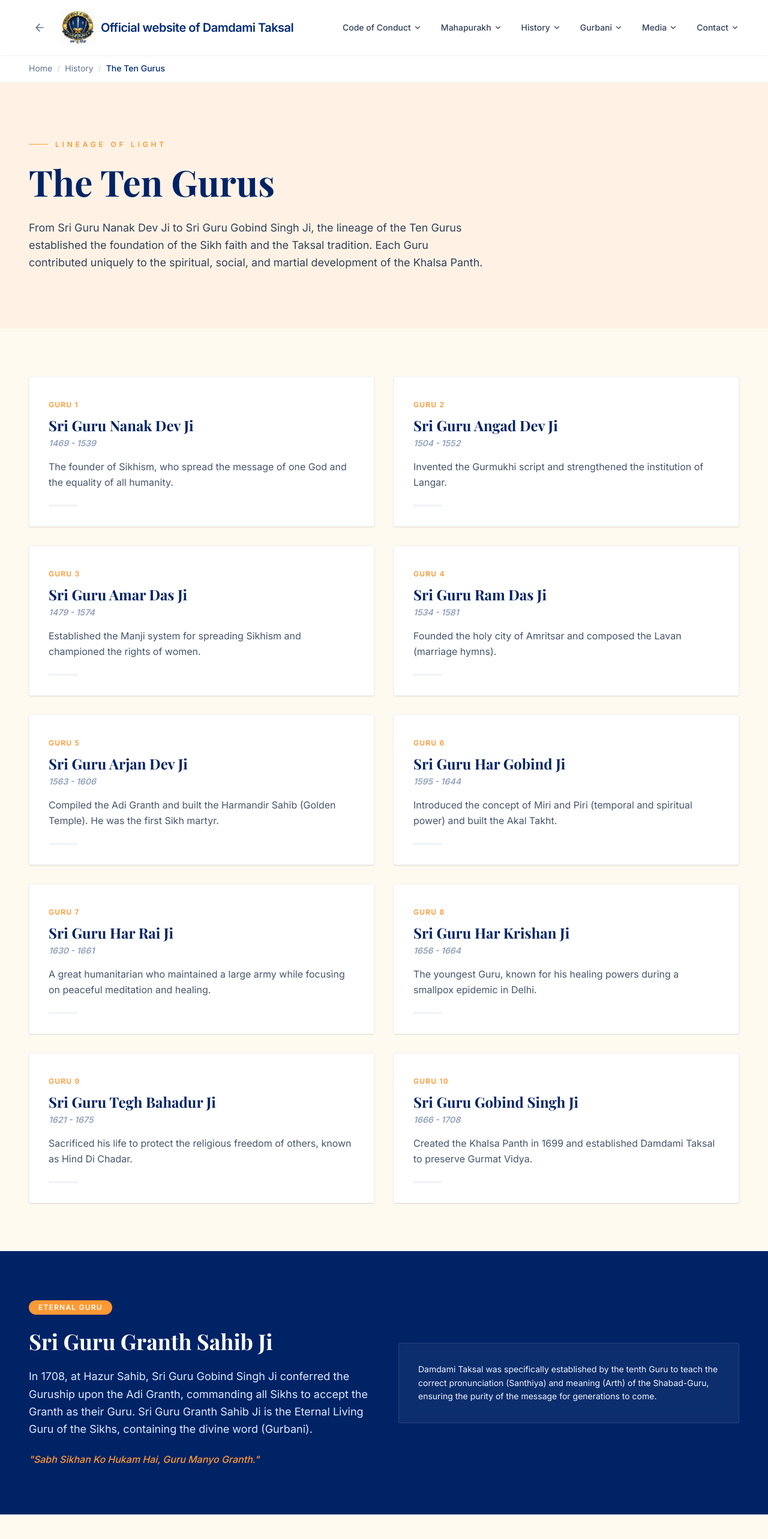
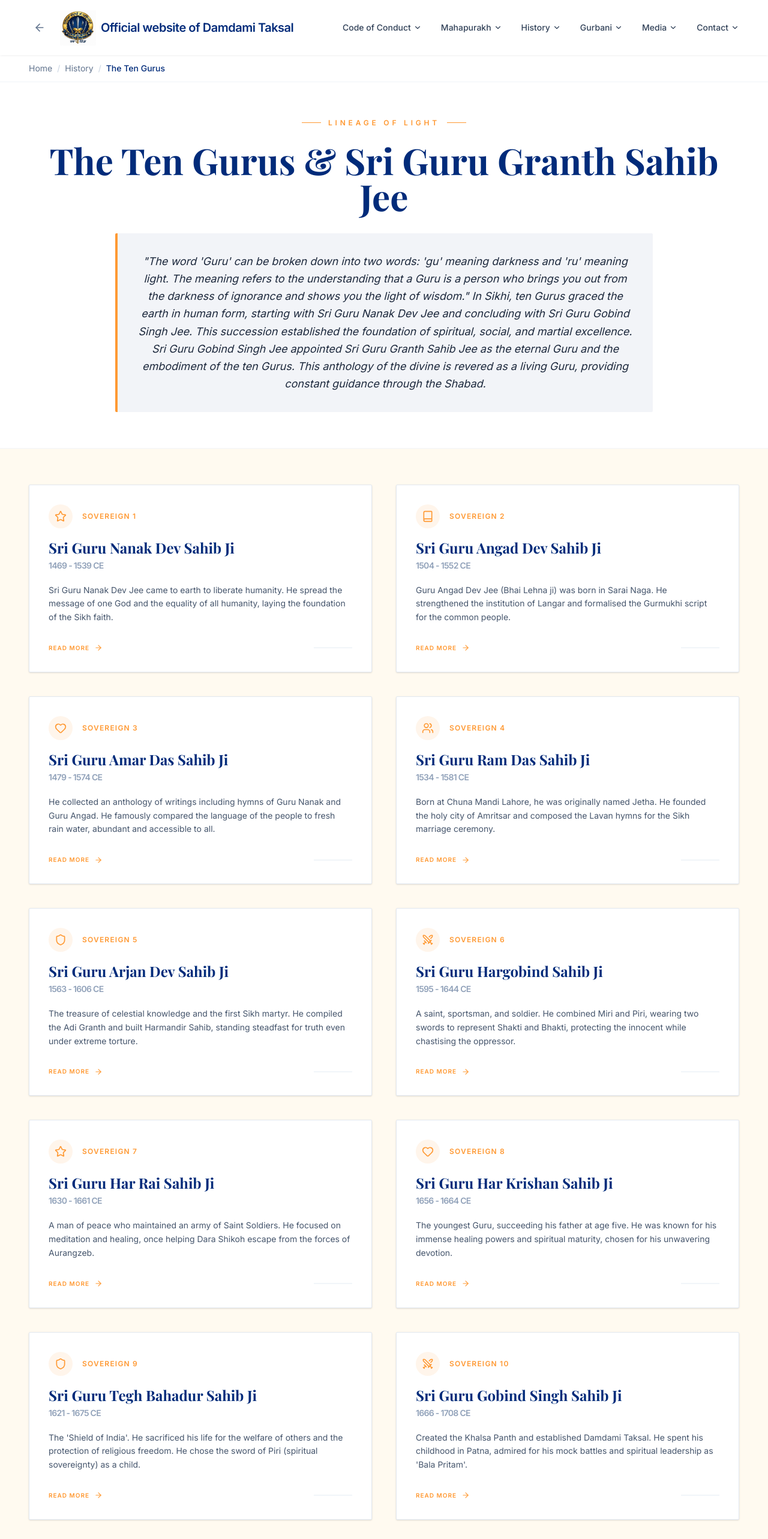
Before and after one commit to gsons-ca/damdami, a Next.js app: page /history/the-ten-gurus in a window 1280 px wide. Shown: the top 2566 px of the page at 60% size. Built offline with nearby package versions, Linux system fonts and the light colour scheme.

Commit message:
update the ten guru page

```diff
--- a/app/history/the-ten-gurus/page.tsx
+++ b/app/history/the-ten-gurus/page.tsx
@@ -1,77 +1,185 @@
+'use client';
+
+import Link from 'next/link';
+import { Book, Shield, Star, Heart, Swords, ArrowRight, Info, Users } from 'lucide-react';
+
 export default function TheTenGurus() {
   const gurus = [
-    { id: 1, name: "Sri Guru Nanak Dev Ji", period: "1469 - 1539", desc: "The founder of Sikhism, who spread the message of one God and the equality of all humanity." },
-    { id: 2, name: "Sri Guru Angad Dev Ji", period: "1504 - 1552", desc: "Invented the Gurmukhi script and strengthened the institution of Langar." },
-    { id: 3, name: "Sri Guru Amar Das Ji", period: "1479 - 1574", desc: "Established the Manji system for spreading Sikhism and championed the rights of women." },
-    { id: 4, name: "Sri Guru Ram Das Ji", period: "1534 - 1581", desc: "Founded the holy city of Amritsar and composed the Lavan (marriage hymns)." },
-    { id: 5, name: "Sri Guru Arjan Dev Ji", period: "1563 - 1606", desc: "Compiled the Adi Granth and built the Harmandir Sahib (Golden Temple). He was the first Sikh martyr." },
-    { id: 6, name: "Sri Guru Har Gobind Ji", period: "1595 - 1644", desc: "Introduced the concept of Miri and Piri (temporal and spiritual power) and built the Akal Takht." },
-    { id: 7, name: "Sri Guru Har Rai Ji", period: "1630 - 1661", desc: "A great humanitarian who maintained a large army while focusing on peaceful meditation and healing." },
-    { id: 8, name: "Sri Guru Har Krishan Ji", period: "1656 - 1664", desc: "The youngest Guru, known for his healing powers during a smallpox epidemic in Delhi." },
-    { id: 9, name: "Sri Guru Tegh Bahadur Ji", period: "1621 - 1675", desc: "Sacrificed his life to protect the religious freedom of others, known as Hind Di Chadar." },
-    { id: 10, name: "Sri Guru Gobind Singh Ji", period: "1666 - 1708", desc: "Created the Khalsa Panth in 1699 and established Damdami Taksal to preserve Gurmat Vidya." },
+    {
+      id: 1,
+      name: "Sri Guru Nanak Dev Sahib Ji",
+      period: "1469 - 1539 CE",
+      icon: <Star className="text-[#ff9933]" size={20} />,
+      desc: "Sri Guru Nanak Dev Jee came to earth to liberate humanity. He spread the message of one God and the equality of all humanity, laying the foundation of the Sikh faith."
+    },
+    {
+      id: 2,
+      name: "Sri Guru Angad Dev Sahib Ji",
+      period: "1504 - 1552 CE",
+      icon: <Book className="text-[#ff9933]" size={20} />,
+      desc: "Guru Angad Dev Jee (Bhai Lehna ji) was born in Sarai Naga. He strengthened the institution of Langar and formalised the Gurmukhi script for the common people."
+    },
+    {
+      id: 3,
+      name: "Sri Guru Amar Das Sahib Ji",
+      period: "1479 - 1574 CE",
+      icon: <Heart className="text-[#ff9933]" size={20} />,
+      desc: "He collected an anthology of writings including hymns of Guru Nanak and Guru Angad. He famously compared the language of the people to fresh rain water, abundant and accessible to all."
+    },
+    {
+      id: 4,
+      name: "Sri Guru Ram Das Sahib Ji",
+      period: "1534 - 1581 CE",
+      icon: <Users className="text-[#ff9933]" size={20} />,
+      desc: "Born at Chuna Mandi Lahore, he was originally named Jetha. He founded the holy city of Amritsar and composed the Lavan hymns for the Sikh marriage ceremony."
+    },
+    {
+      id: 5,
+      name: "Sri Guru Arjan Dev Sahib Ji",
+      period: "1563 - 1606 CE",
+      icon: <Shield className="text-[#ff9933]" size={20} />,
+      desc: "The treasure of celestial knowledge and the first Sikh martyr. He compiled the Adi Granth and built Harmandir Sahib, standing steadfast for truth even under extreme torture."
+    },
+    {
+      id: 6,
+      name: "Sri Guru Hargobind Sahib Ji",
+      period: "1595 - 1644 CE",
+      icon: <Swords className="text-[#ff9933]" size={20} />,
+      desc: "A saint, sportsman, and soldier. He combined Miri and Piri, wearing two swords to represent Shakti and Bhakti, protecting the innocent while chastising the oppressor."
+    },
+    {
+      id: 7,
+      name: "Sri Guru Har Rai Sahib Ji",
+      period: "1630 - 1661 CE",
+      icon: <Star className="text-[#ff9933]" size={20} />,
+      desc: "A man of peace who maintained an army of Saint Soldiers. He focused on meditation and healing, once helping Dara Shikoh escape from the forces of Aurangzeb."
+    },
+    {
+      id: 8,
+      name: "Sri Guru Har Krishan Sahib Ji",
+      period: "1656 - 1664 CE",
+      icon: <Heart className="text-[#ff9933]" size={20} />,
+      desc: "The youngest Guru, succeeding his father at age five. He was known for his immense healing powers and spiritual maturity, chosen for his unwavering devotion."
+    },
+    {
+      id: 9,
+      name: "Sri Guru Tegh Bahadur Sahib Ji",
+      period: "1621 - 1675 CE",
+      icon: <Shield className="text-[#ff9933]" size={20} />,
+      desc: "The 'Shield of India'. He sacrificed his life for the welfare of others and the protection of religious freedom. He chose the sword of Piri (spiritual sovereignty) as a child."
+    },
+    {
+      id: 10,
+      name: "Sri Guru Gobind Singh Sahib Ji",
+      period: "1666 - 1708 CE",
+      icon: <Swords className="text-[#ff9933]" size={20} />,
+      desc: "Created the Khalsa Panth and established Damdami Taksal. He spent his childhood in Patna, admired for his mock battles and spiritual leadership as 'Bala Pritam'."
+    },
   ];
 
   return (
-    <main className="bg-[#fffaf0]">
-      <header className="bg-[#fff2e5] py-16 sm:py-24">
+    <main className="min-h-screen bg-[#fffaf0]">
+      {/* Pro Header Section */}
+      <header className="bg-white border-b border-slate-100 py-10 sm:py-15">
         <div className="mx-auto max-w-7xl px-6 sm:px-8 lg:px-12">
-          <div className="flex items-center gap-3 mb-6">
-            <span className="h-px w-8 bg-[#ff9933]"></span>
-            <p className="text-xs font-bold uppercase tracking-[0.4em] text-[#ff9933]">Lineage of Light</p>
+          <div className="text-center">
+            <div className="flex items-center justify-center gap-3 mb-6">
+              <span className="h-px w-8 bg-[#ff9933]"></span>
+              <p className="text-xs font-black uppercase tracking-[0.4em] text-[#ff9933]">Lineage of Light</p>
+              <span className="h-px w-8 bg-[#ff9933]"></span>
+            </div>
+            <h1 className="font-playfair text-4xl font-bold text-[#002b7a] sm:text-6xl mb-8">The Ten Gurus & Sri Guru Granth Sahib Jee</h1>
+
+            <div className="mx-auto max-w-4xl space-y-6 text-lg leading-relaxed text-slate-700">
+              <div className="p-8 rounded-[2px] bg-[#002b7a]/5 border-l-4 border-[#ff9933] italic text-slate-800">
+                "The word 'Guru' can be broken down into two words: 'gu' meaning darkness and 'ru' meaning light. The meaning refers to the understanding that a Guru is a person who brings you out from the darkness of ignorance and shows you the light of wisdom."
+                In Sikhi, ten Gurus graced the earth in human form, starting with Sri Guru Nanak Dev Jee and concluding with Sri Guru Gobind Singh Jee. This succession established the foundation of spiritual, social, and martial excellence.
+                Sri Guru Gobind Singh Jee appointed Sri Guru Granth Sahib Jee as the eternal Guru and the embodiment of the ten Gurus. This anthology of the divine is revered as a living Guru, providing constant guidance through the Shabad.
+              </div>
+            </div>
           </div>
-          <h1 className="font-playfair text-4xl font-bold text-[#002366] sm:text-6xl">The Ten Gurus</h1>
-          <p className="mt-8 max-w-3xl text-lg leading-relaxed text-slate-700">
-            From Sri Guru Nanak Dev Ji to Sri Guru Gobind Singh Ji, the lineage of the Ten Gurus established
-            the foundation of the Sikh faith and the Taksal tradition. Each Guru contributed uniquely to the
-            spiritual, social, and martial development of the Khalsa Panth.
-          </p>
         </div>
       </header>
 
-      <section className="py-20">
+      {/* The Ten Gurus Grid */}
+      <section className="py-15">
         <div className="mx-auto max-w-7xl px-6 sm:px-8 lg:px-12">
-          <div className="grid gap-8 md:grid-cols-2">
+          <div className="grid gap-10 md:grid-cols-2">
             {gurus.map((guru) => (
               <article
                 key={guru.id}
-                className="group relative flex flex-col justify-between rounded-[2px] border border-slate-100 bg-white p-8 shadow-sm transition-all hover:border-[#ff9933]/30 hover:shadow-xl"
+                className="group relative flex flex-col justify-between rounded-[2px] border border-slate-200 bg-white p-8 shadow-sm transition-all duration-300 hover:border-[#ff9933]/40 hover:shadow-xl"
               >
                 <div>
-                  <span className="text-xs font-bold uppercase tracking-widest text-[#ff9933]">Guru {guru.id}</span>
-                  <h2 className="mt-2 text-2xl font-bold text-[#002366]">{guru.name}</h2>
-                  <p className="mt-1 text-sm font-semibold text-slate-400 italic">{guru.period}</p>
-                  <p className="mt-4 leading-relaxed text-slate-600">{guru.desc}</p>
+                  <div className="flex items-center gap-4 mb-4">
+                    <div className="flex h-10 w-10 items-center justify-center rounded-full bg-[#ff9933]/10">
+                      {guru.icon}
+                    </div>
+                    <span className="text-xs font-bold uppercase tracking-widest text-[#ff9933]">Sovereign {guru.id}</span>
+                  </div>
+                  <h2 className="font-playfair text-2xl font-bold text-[#002b7a] transition-colors group-hover:text-[#ff9933]">{guru.name}</h2>
+                  <p className="mt-1 text-sm font-bold text-slate-400 uppercase tracking-tighter">{guru.period}</p>
+                  <p className="mt-5 text-sm leading-relaxed text-slate-600">{guru.desc}</p>
                 </div>
-                <div className="mt-6 h-1 w-12 bg-slate-100 transition-all group-hover:w-full group-hover:bg-[#ff9933]"></div>
+                <div className="mt-8 flex items-center justify-between">
+                  <Link href={`/history/timeline-events`} className="text-[10px] font-bold uppercase tracking-widest text-[#ff9933] hover:text-[#002b7a] transition-colors flex items-center gap-2">
+                    Read more <ArrowRight size={14} />
+                  </Link>
+                  <div className="h-0.5 w-16 bg-slate-100 transition-all group-hover:w-24 group-hover:bg-[#ff9933]"></div>
+                </div>
               </article>
             ))}
           </div>
         </div>
       </section>
 
-      {/* Closing Section: Sri Guru Granth Sahib Ji */}
-      <section className="bg-[#002366] py-20 text-white">
-        <div className="mx-auto max-w-7xl px-6 sm:px-8 lg:px-12">
-          <div className="grid gap-12 lg:grid-cols-2 lg:items-center">
+      {/* Eternal Guru Section: Sri Guru Granth Sahib Ji */}
+      <section className="bg-[#002b7a] py-24 text-white overflow-hidden relative">
+        {/* Subtle Decorative Icon */}
+        <Book className="absolute -right-20 -top-20 h-80 w-80 text-white/5 rotate-12" />
+
+        <div className="relative z-10 mx-auto max-w-7xl px-6 sm:px-8 lg:px-12">
+          <div className="grid gap-16 lg:grid-cols-2 lg:items-center">
             <div className="space-y-6">
-              <div className="inline-block rounded-full bg-[#ff9933] px-4 py-1 text-xs font-bold uppercase tracking-widest text-white">
+              <div className="inline-block rounded-[2px] bg-[#ff9933] px-4 py-1 text-xs font-bold uppercase tracking-widest text-white">
                 Eternal Guru
               </div>
-              <h2 className="font-playfair text-3xl font-bold sm:text-4xl">Sri Guru Granth Sahib Ji</h2>
-              <p className="text-lg leading-relaxed text-blue-100">
-                In 1708, at Hazur Sahib, Sri Guru Gobind Singh Ji conferred the Guruship upon the Adi Granth,
-                commanding all Sikhs to accept the Granth as their Guru. Sri Guru Granth Sahib Ji is the
-                Eternal Living Guru of the Sikhs, containing the divine word (Gurbani).
+              <h2 className="font-playfair text-4xl font-bold sm:text-5xl">Sri Guru Granth Sahib Ji</h2>
+              <div className="h-1 w-20 bg-[#ff9933]"></div>
+              <p className="text-lg leading-relaxed text-blue-50/90">
+                First compiled by Sri Guru Arjan Dev Sahib Ji at Amritsar between 1600-1604, with Bhai Gurdas Sahib Ji serving as the scribe. It is a divine anthology reverently installed at Harimandar Sahib in 1604, with Baba Buddha Sahib Ji as the first Granthi.
               </p>
-              <p className="italic text-[#ff9933] font-medium">"Sabh Sikhan Ko Hukam Hai, Guru Manyo Granth."</p>
+              <div className="space-y-4">
+                <p className="italic text-[#ff9933] font-playfair text-xl">"Sabh Sikhan Ko Hukam Hai, Guru Manyo Granth."</p>
+                <p className="text-sm leading-relaxed text-blue-200">
+                  Guidance is sought through a Hukamnaama ('order of command'). In 1708, Sri Guru Gobind Singh Jee established the tradition where five Gursikhs could represent the physical Guru in the presence of Sri Guru Granth Sahib Jee.
+                </p>
+              </div>
             </div>
-            <div className="rounded-[2px] border border-white/10 bg-white/5 p-8 backdrop-blur-sm">
-              <p className="text-sm leading-relaxed text-blue-50">
-                Damdami Taksal was specifically established by the tenth Guru to teach the correct
-                pronunciation (Santhiya) and meaning (Arth) of the Shabad-Guru, ensuring the
-                purity of the message for generations to come.
-              </p>
+
+            {/* Professional Info Block */}
+            <div className="rounded-[2px] border border-white/20 bg-white/5 p-10 backdrop-blur-md shadow-2xl space-y-8">
+              <div className="flex gap-4">
+                <Info className="text-[#ff9933] shrink-0" size={24} />
+                <div>
+                  <h3 className="font-bold text-lg mb-2">Taksal Tradition</h3>
+                  <p className="text-sm leading-relaxed text-blue-50/80">
+                    Damdami Taksal was specifically established by the tenth Guru to teach the correct pronunciation (Santhiya) and meaning (Arth) of Gurbani, ensuring the purity of the Shabad-Guru remains uncorrupted through generations.
+                  </p>
+                </div>
+              </div>
+              <div className="flex gap-4">
+                <Users className="text-[#ff9933] shrink-0" size={24} />
+                <div>
+                  <h3 className="font-bold text-lg mb-2">Amrit Sanchar</h3>
+                  <p className="text-sm leading-relaxed text-blue-50/80">
+                    The initiation ceremony remains an opportunity where the Guru is present in full glory, with five Gursikhs officiating in the presence of Sri Guru Granth Sahib Jee.
+                  </p>
+                </div>
+              </div>
+              <Link href="/gurbani/santhiya" className="mt-4 inline-flex items-center gap-2 rounded-[2px] bg-[#ff9933] px-6 py-3 text-xs font-bold uppercase tracking-widest text-white transition hover:bg-[#ff9933]/90">
+                Explore Gurbani Resources <ArrowRight size={14} />
+              </Link>
             </div>
           </div>
         </div>
```
